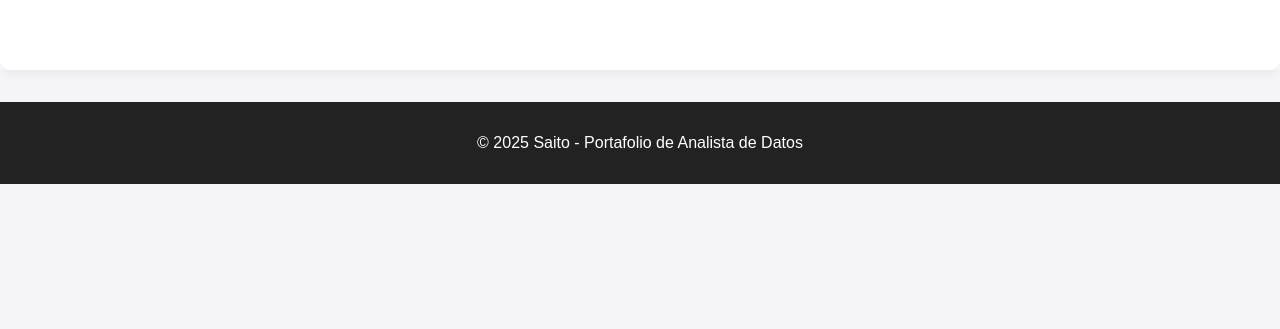
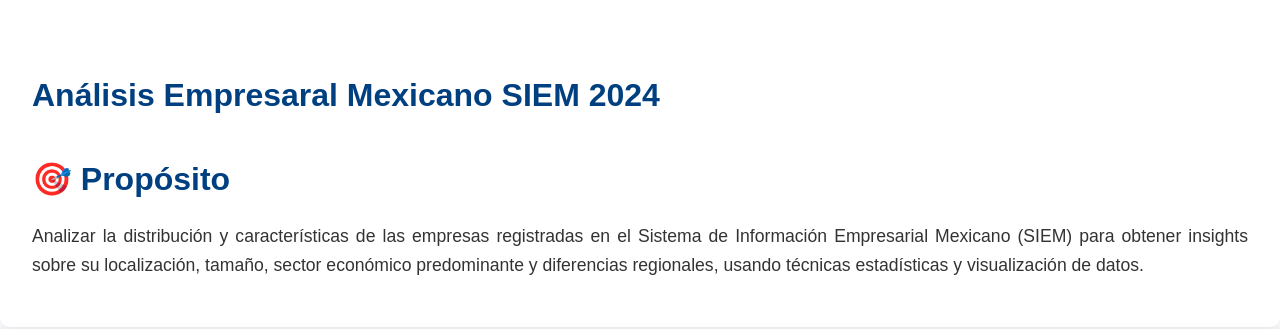
Before and after one commit to SaitoM17/mi-portafolio, a React (Create React App) app: page /Siem in a window 1280 px wide. Shown: the part 968-1297 px from the top of the page. Before the commit the page ends 1152 px from the top, so only its background shows below. Built offline with nearby package versions, Linux system fonts and the light colour scheme.

Commit message:
feat: Se agrego Subtitulo y propósito

```diff
--- a/src/pages/SIEM.js
+++ b/src/pages/SIEM.js
@@ -6,6 +6,15 @@
         <h1>📊 Sistema de Información Empresarial Mexicano (SIEM)</h1>
         <img src="/img/SIEM.jpg" alt="SIEM" className="imagen-principal"/>
         <br/>
+
+        <h2>Análisis Empresaral Mexicano SIEM 2024</h2>
+
+        <h2>🎯 Propósito</h2>
+        <p>
+          Analizar la distribución y características de las empresas registradas en el Sistema de Información
+          Empresarial Mexicano (SIEM) para obtener insights sobre su localización, tamaño, sector económico predominante y
+          diferencias regionales, usando técnicas estadísticas y visualización de datos.
+        </p>
       </div>
     </div>
   );
```
